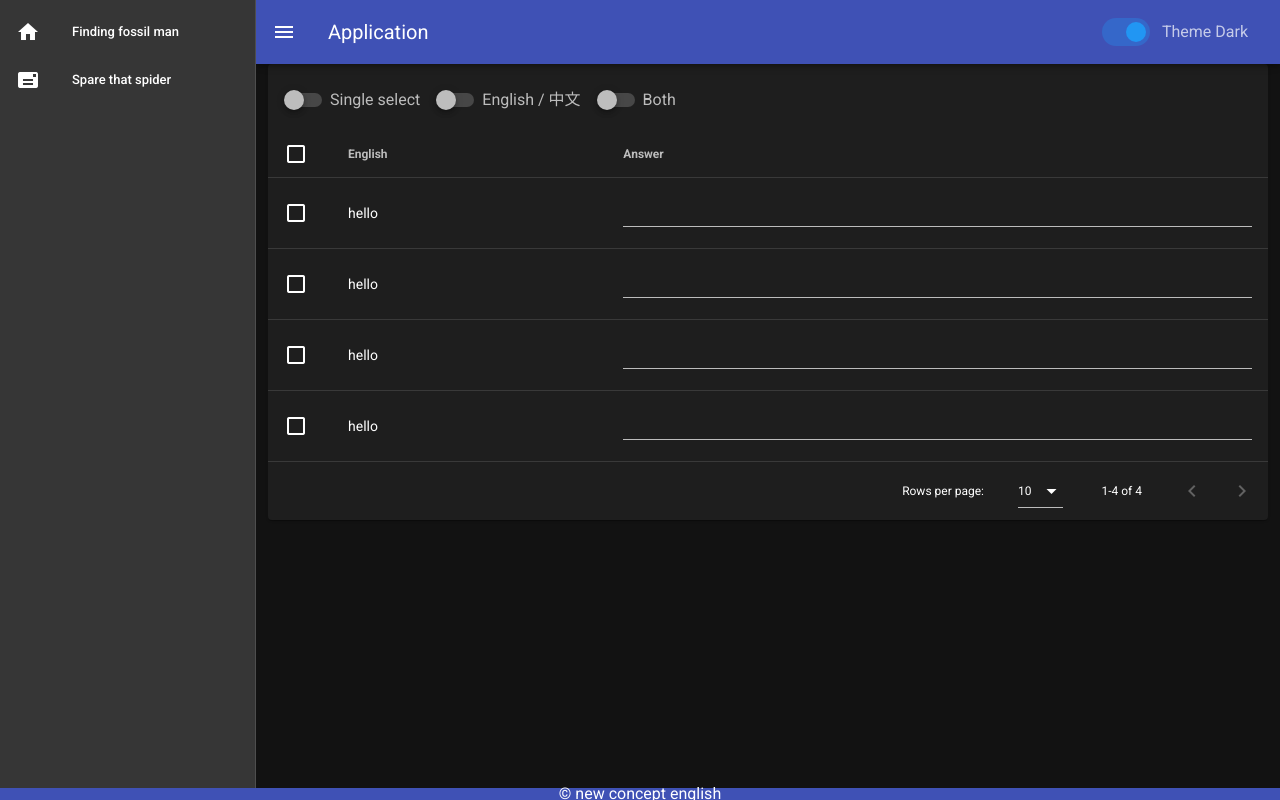
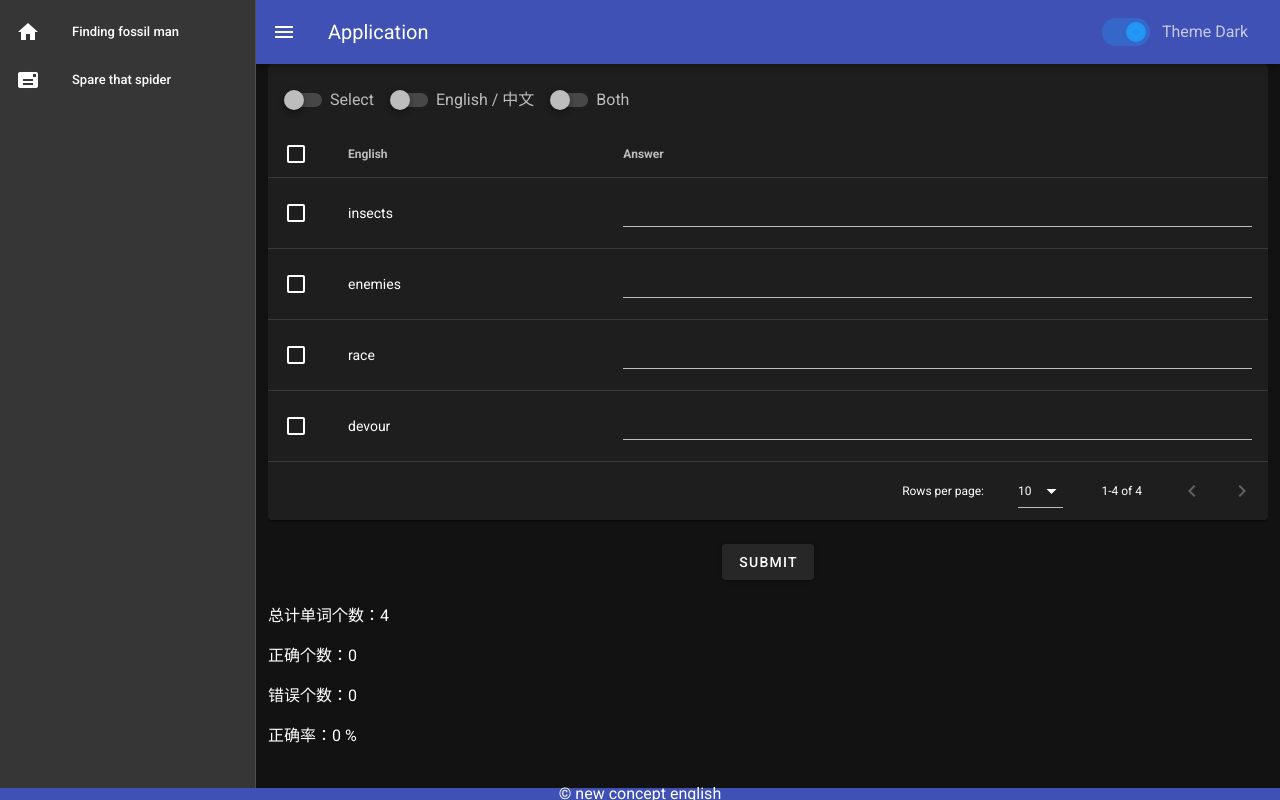
Before and after one commit to ejkgmea/handwriting-remember, a Vue app: page /#/ in a window 1280 px wide. Built offline with nearby package versions, Linux system fonts and the light colour scheme.

Commit message:
完成中文评分并增加成绩统计，英文成绩目前不能正常统计分数

```diff
--- a/src/views/Home.vue
+++ b/src/views/Home.vue
@@ -26,7 +26,7 @@
                 <v-row class="mx-2">
                   <v-switch
                     v-model="singleSelect"
-                    label="Single select"
+                    label="Select"
                     class="pa-2"
                   />
                   <v-switch
@@ -45,9 +45,31 @@
               <template v-slot:item.answer="{ item }">
                 <v-text-field
                   v-model="item.answer"
+                  :error="item.error"
                 />
               </template>
             </v-data-table>
+          </v-col>
+        </v-row>
+
+        <v-row
+          justify="center"
+        >
+          <v-col class="text-center">
+            <v-btn @click="submit">
+              Submit
+            </v-btn>
+          </v-col>
+        </v-row>
+
+        <v-row>
+          <v-col>
+            <div>
+              <p>总计单词个数：{{ total }}</p>
+              <p>正确个数：{{ correct }}</p>
+              <p>错误个数：{{ mistake }}</p>
+              <p>正确率：{{ correctRate }} %</p>
+            </div>
           </v-col>
         </v-row>
       </v-container>
@@ -78,32 +100,44 @@ export default {
       showChinese: false,
       showBoth: false,
       selected: [],
+      correct: 0,
+      correctRate: 0,
+      mistake: 0,
       headers: [
         { text: 'English', value: 'english' },
         { text: 'Answer', value: 'answer' }
       ],
       desserts: [
         {
-          english: 'hello',
-          chinese: '你好',
-          answer: ''
+          english: 'insects',
+          chinese: '昆虫',
+          answer: '',
+          error: false
         },
         {
-          english: 'hello',
-          chinese: '你好',
-          answer: ''
+          english: 'enemies',
+          chinese: '敌人',
+          answer: '',
+          error: false
         },
         {
-          english: 'hello',
-          chinese: '你好',
-          answer: ''
+          english: 'race',
+          chinese: '种族',
+          answer: '',
+          error: false
         },
         {
-          english: 'hello',
-          chinese: '你好',
-          answer: ''
+          english: 'devour',
+          chinese: '吞食',
+          answer: '',
+          error: false
         }
       ]
+    }
+  },
+  computed: {
+    total () {
+      return this.desserts.length > 0 ? this.desserts.length : 0
     }
   },
   watch: {
@@ -141,7 +175,37 @@ export default {
     }
   },
   methods: {
-    // 自动批改实现方法
+    submit () {
+      let correctArr = []
+      let mistakeArr = []
+      if (this.showChinese === false) {
+        this.desserts.map((value, index) => {
+          if (value.chinese === value.answer) {
+            correctArr.push(index)
+          } else {
+            mistakeArr.push(index)
+            this.desserts[index].error = true
+          }
+        })
+
+        this.correct = correctArr.length
+        this.mistake = mistakeArr.length
+        this.correctRate = this.correct / this.total
+      } else {
+        this.desserts.map((value, index) => {
+          if (value.english === value.answer) {
+            correctArr.push(index)
+          } else {
+            mistakeArr.push(index)
+            this.desserts[index].error = true
+          }
+        })
+
+        this.correct = correctArr.length
+        this.mistake = mistakeArr.length
+        this.correctRate = this.correct / this.total
+      }
+    }
   }
 }
 </script>
```
